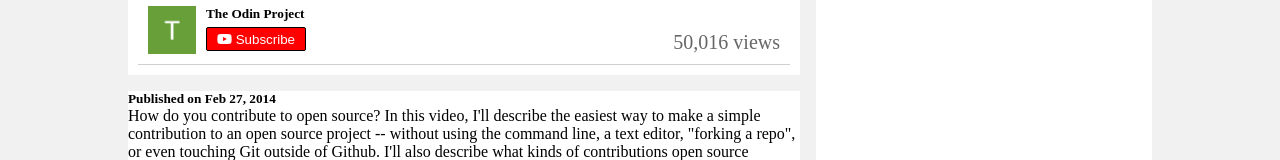
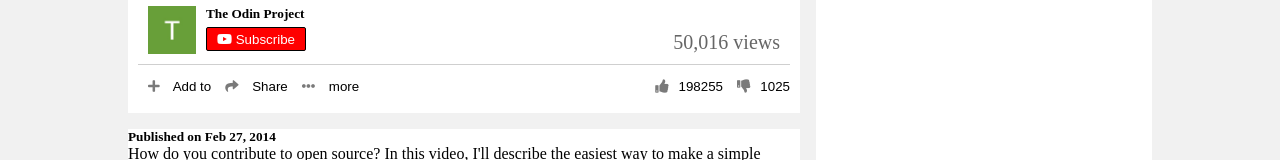
Before and after one commit to martinnajjar12/Cloning-youtube-project, a plain HTML site: page index.html in a window 1280 px wide. Shown: the part 501-661 px from the top of the page. Drawn offline with Linux system fonts and the light colour scheme.

Commit message:
Social Media buttons implementation

```diff
--- a/index.html
+++ b/index.html
@@ -60,7 +60,20 @@
           </div>
           <p class="views">50,016 views</p>
         </div>
+        <div class="social-media-buttons">
+            <div class="left">
+              <button><i class="fas fa-plus"></i> Add to </button>
+              <button><i class="fas fa-share"></i> Share</button>
+              <button><i class="fas fa-ellipsis-h"></i> more</button>
+            </div>
+            <div class="right">
+              <button><i class="fas fa-thumbs-up"></i>198255</button>
+              <button><i class="fas fa-thumbs-down"></i>1025</button>
+            </div>
+        </div>
       </section>
+
+
       <section class="description">
         <h5>Published on Feb 27, 2014</h5>
         <p>
--- a/styles.css
+++ b/styles.css
@@ -138,10 +138,22 @@ header {
   color: rgb(102, 102, 102);
 }
 
+.social-media-buttons {
+  display: flex;
+  justify-content: space-between;
+  margin-top: 5px;
+}
+
+.social-media-buttons button {
+  background-color: transparent;
+  border: none;
+}
+
 .description {
   grid-column: 1/2;
   background-color: white;
 }
+
 
 aside {
   grid-row: 1/4;
```
